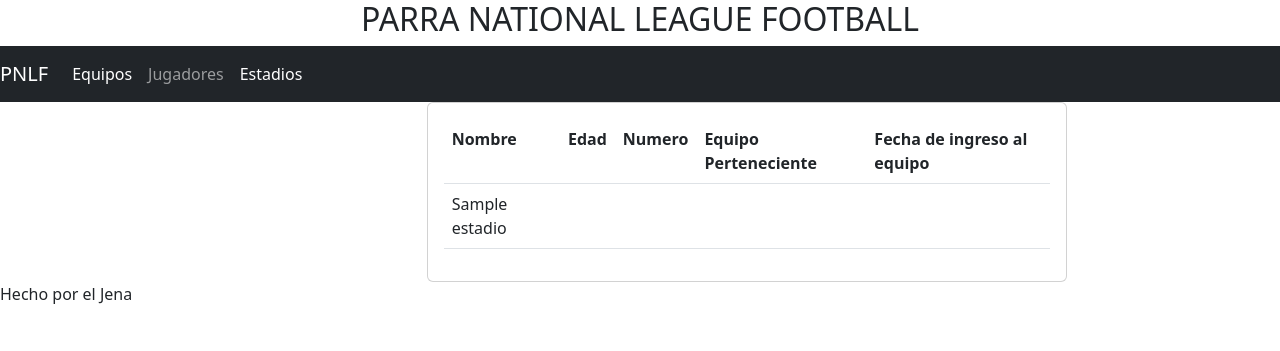
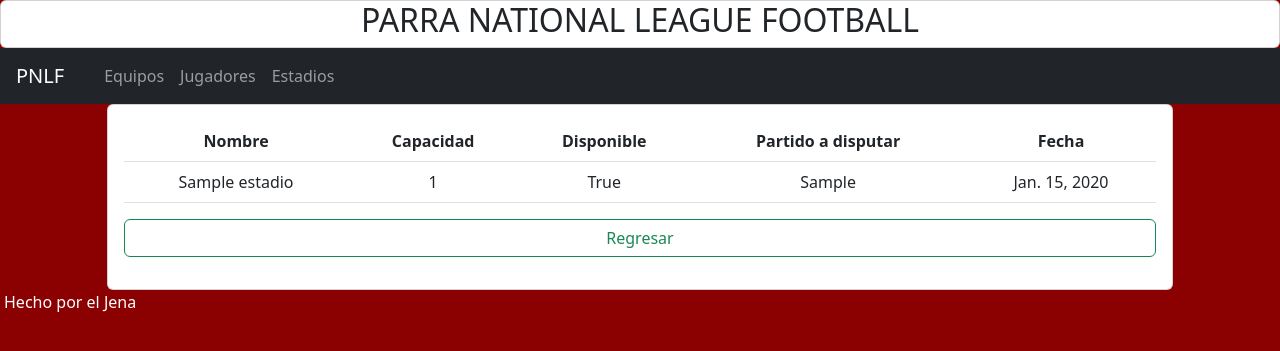
Before and after one commit to JenaGG/Examen-PW, a Django app: page /estadios/detail_estadio/1/ in a window 1280 px wide. Shown: the top 351 px of the page. Run offline with Django 4.2, Linux system fonts and the light colour scheme; tables that the repository leaves empty hold one stand-in row (values such as "Sample post"); parts of the project's set-up code (start-up, migrations or seed data) failed here and were passed over.

Commit message:
Vistas Mejoradas

```diff
--- a/examen3/templates/Equipos/create_equipo.html
+++ b/examen3/templates/Equipos/create_equipo.html
@@ -3,6 +3,7 @@
 {% block title %}Crear Equipo{% endblock title%}
 
 {% block content %}
+<div class="col-md-10 offset-md-1">
     <div class="card">
         <div class="card-body">
             <form action="" method="POST" class="form">
@@ -12,7 +13,7 @@
                 <a href="{% url 'equipos:list_equipo' %}" class="btn btn-outline-info mb-3 form-control">Cancelar</a>
 
             </form>
-
+        </div>
     </div>
 </div>
 
--- a/examen3/templates/Equipos/detail_equipo.html
+++ b/examen3/templates/Equipos/detail_equipo.html
@@ -2,7 +2,7 @@
 {% block title %}Detalles{% endblock title %}
 
 {% block content %}
-<div class="col-md-6 offset-md-4">
+<div class="col-md-10 offset-md-1">
     <div class="card">
         <div class="card-body">
             <table class="table table-strip">
@@ -18,8 +18,8 @@
                     <td>{{ object.Total_de_Partidos}}</td>
                     <td>{{ object.Total_de_puntos}}</td>
                 </tr>
-                </table>
-
+            </table>
+            <a href="{% url 'equipos:list_equipo' %}" class = "btn btn-outline-success mb-3 form-control">Regresar</a>
 
         </div>
 
--- a/examen3/templates/Equipos/update_equipo.html
+++ b/examen3/templates/Equipos/update_equipo.html
@@ -3,11 +3,17 @@
 {% block tittle %}Actualizacion{% endblock tittle%}
 
 {% block content %}
+<div class="col-md-10 offset-md-1">
+    <div class="card">
+        <div class="card-body">
             <form action="" method="post" class="form">
                 {% csrf_token %}
                 {{ form.as_p }}
                 <button type="submit" class="btn btn-outline-warning mb-3 form-control">Actualizar</button>
                 <a href="{% url 'equipos:list_equipo' %}" class="btn btn-outline-info mb-3 form-control">Cancelar</a>
             </form>
+        </div>
+    </div>
+</div>
 
 {% endblock  %}
--- a/examen3/templates/Estadios/create_estadio.html
+++ b/examen3/templates/Estadios/create_estadio.html
@@ -3,8 +3,9 @@
 {% block title %}Crear Estadio{% endblock title%}
 
 {% block content %}
-<div class="card">
-    <div class="card-body">
+<div class="col-md-10 offset-md-1">
+    <div class="card">
+        <div class="card-body">
         <form action="" method="POST" class="form">
             {% csrf_token %}
             {{form.as_p}}
@@ -13,6 +14,7 @@
 
         </form>
 
+        </div>
     </div>
 </div>
 
--- a/examen3/templates/Estadios/detail_estadio.html
+++ b/examen3/templates/Estadios/detail_estadio.html
@@ -2,27 +2,26 @@
 {% block title %}Detalles{% endblock title %}
 
 {% block content %}
-<div class="col-md-6 offset-md-4">
+<div class="col-md-10 offset-md-1">
     <div class="card">
         <div class="card-body">
-            <table class="table table-strip">
-                <th>Nombre</th>
-                <th>Edad</th>
-                <th>Numero</th>
-                <th>Equipo Perteneciente</th>
-                <th>Fecha de ingreso al equipo</th>
+            <table class="table table-strip" >
+                <th style="text-align: center ;">Nombre</th>
+                <th style="text-align: center ;">Capacidad</th>
+                <th style="text-align: center ;">Disponible</th>
+                <th style="text-align: center ;">Partido a disputar</th>
+                <th style="text-align: center ;">Fecha</th>
                 <tr>
-                    <td>{{ object.Nombre }}</th>
-                    <td>{{ object.Edad}}</td>
-                    <td>{{ object.Numero}}</td>
-                    <td>{{ object.Equipo_perteneciente}}</td>
-                    <td>{{ object.Fecha_de_ingreso_al_equipo}}</td>
+                    <td style="text-align: center ;">{{ object.Nombre }}</th>
+                    <td style="text-align: center ;">{{ object.Capacidad}}</td>
+                    <td style="text-align: center ;">{{ object.Disponible}}</td>
+                    <td style="text-align: center ;">{{ object.Partido_a_disputar}}</td>
+                    <td style="text-align: center ;">{{ object.Fecha}}</td>
                 </tr>
-                </table>
 
-
+            </table>
+            <a href="{% url 'estadios:list_estadio' %}" class = "btn btn-outline-success mb-3 form-control">Regresar</a>
         </div>
-
     </div>
 </div>
 
--- a/examen3/templates/Jugadores/create_jugador.html
+++ b/examen3/templates/Jugadores/create_jugador.html
@@ -3,6 +3,7 @@
 {% block title %}Crear Equipo{% endblock title%}
 
 {% block content %}
+<div class="col-md-10 offset-md-1">
     <div class="card">
         <div class="card-body">
             <form action="" method="POST" class="form">
@@ -15,5 +16,5 @@
 
         </div>
     </div>
-
+</div>
 {% endblock  %}
--- a/examen3/templates/base/base.html
+++ b/examen3/templates/base/base.html
@@ -8,28 +8,30 @@
     <link rel ="stylesheet" href="https://cdn.jsdelivr.net/npm/bootstrap@5.2.1/dist/css/bootstrap.min.css">
     <script src="{% static 'sweetalert2/sweetalert2.all.min.js'%}"></script>
   </head>
-  <body>
+  <body style="background-color: #8B0000;">
     <!--Parte de arriba-->
-    <h2 style="text-decoration-color: white ;text-align:center;">PARRA NATIONAL LEAGUE FOOTBALL</h2>
+      <div class="card">
+          <h2 style="text-align:center;">PARRA NATIONAL LEAGUE FOOTBALL</h2>
+      </div>
     <!--Barrita-->
     <div class="conteiner-fluid">
       <div class="row">
       <nav class="navbar bg-dark navbar-dark navbar-expand-sm">
           <div class="container-fluid">
-            <a class="navbar-brand" href="/index">PNLF</a>
+            <a class="navbar-brand px-3" href="/">PNLF</a>
             <button class="navbar-toggler" type="button" data-bs-toggle="collapse" data-bs-target="#navbarScroll" aria-controls="navbarScroll" aria-expanded="false" aria-label="Toggle navigation">
               <span class="navbar-toggler-icon"></span>
             </button>
             <div class="collapse navbar-collapse" id="navbarScroll">
               <ul class="navbar-nav me-auto my-2 my-lg-0 navbar-nav-scroll" style="--bs-scroll-height: 100px;">
                 <li class="nav-item">
-                  <a class="nav-link active" aria-current="page" href="/equipos/list_equipo">Equipos</a>
+                  <a class="nav-link" aria-current="page" href="/equipos/list_equipo">Equipos</a>
                 </li>
                 <li class="nav-item">
                   <a class="nav-link" href="/jugadores/list_jugador">Jugadores</a>
                 </li>
                 <li class="nav-item">
-                  <a class="nav-link active" href="/estadios/list_estadio">Estadios</a>
+                  <a class="nav-link" href="/estadios/list_estadio">Estadios</a>
                 </li>
               </ul>
             </div>
@@ -48,8 +50,8 @@
   <div class="col-2"></div>
 </div>
 <div class="row">
-  <div class="col">
-    <footer>Hecho por el Jena</footer>
+  <div class="col px-3">
+    <footer><font color="white">Hecho por el Jena</font></footer>
   </div>
 </div>
 </div>
```
Also changed, not shown: examen3/templates/Equipos/list_equipos.html (+15 -5 lines), examen3/templates/Estadios/list_estadio.html (+14 -6 lines), examen3/templates/Estadios/update_estadio.html (+6 -1 lines), examen3/templates/Jugadores/detail_jugador.html (+4 -5 lines), examen3/templates/Jugadores/list_jugador.html (+13 -5 lines), examen3/templates/Jugadores/update_jugador.html (+12 -6 lines), examen3/templates/home/index.html (+17 -2 lines). Lines whose indentation alone changed are shown as unchanged.
